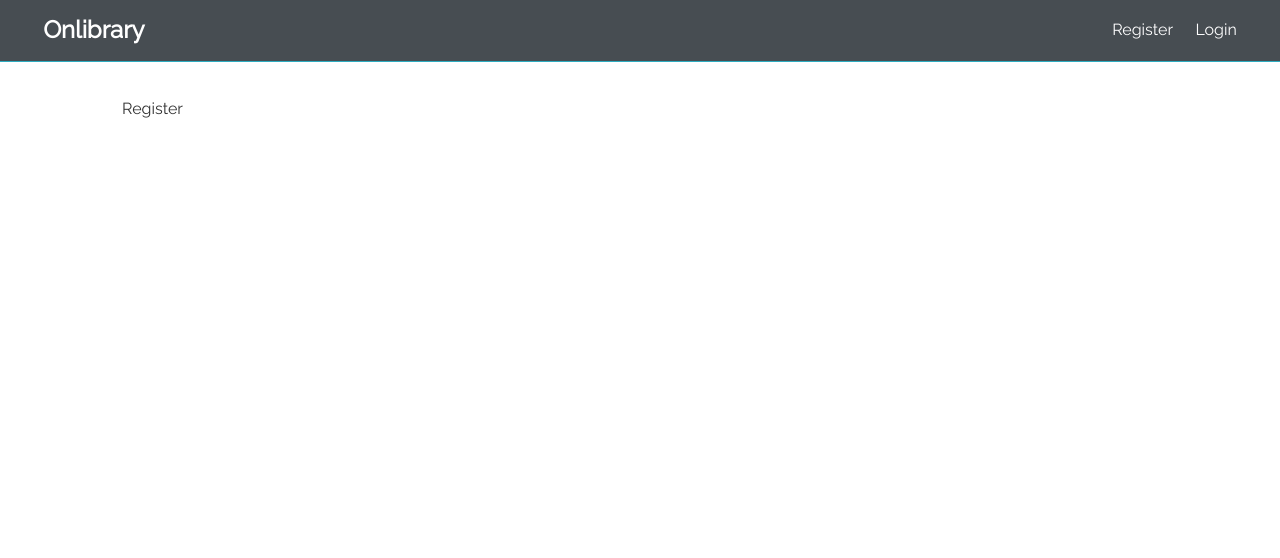
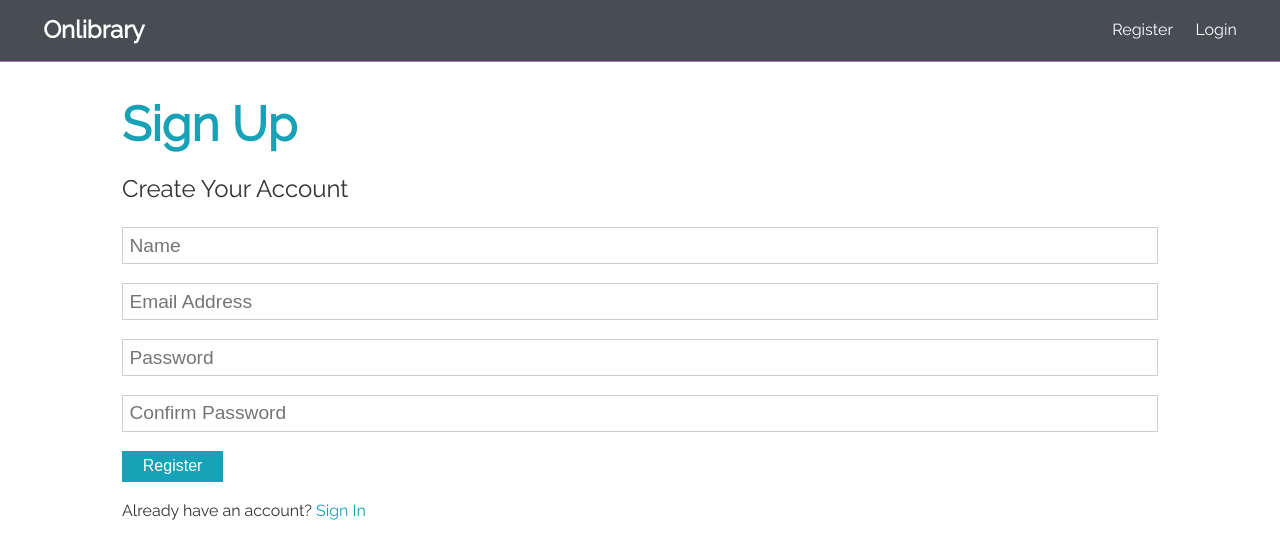
Before and after one commit to imir33/PWproject, a React (Create React App) app in the folder client/: page /register in a window 1280 px wide. Shown: the top 558 px of the page. Built offline with nearby package versions, Linux system fonts and the light colour scheme; the HTML template or start-up script is replaced by a standard one.

Commit message:
Created client side Sign Up form

```diff
--- a/client/src/components/auth/Register.js
+++ b/client/src/components/auth/Register.js
@@ -1,7 +1,83 @@
-import React from 'react';
+import React, { Fragment, useState } from 'react';
 
 const Register = () => {
-  return <div>Register</div>;
+  const [formData, setFormData] = useState({
+    name: '',
+    email: '',
+    password: '',
+    password2: '',
+  });
+
+  const { name, email, password, password2 } = formData;
+
+  const onChange = (e) =>
+    setFormData({ ...formData, [e.target.name]: e.target.value });
+
+  const onSubmit = (e) => {
+    e.preventDefault();
+    if (password !== password2) {
+      console.log('Passwords do not match');
+    } else {
+      console.log(formData);
+    }
+  };
+
+  return (
+    <Fragment>
+      <h1 className='large text-primary'>Sign Up</h1>
+      <p className='lead'>
+        <i className='fas fa-user'></i>Create Your Account
+      </p>
+      <form className='form' onSubmit={(e) => onSubmit(e)}>
+        <div className='form-group'>
+          <input
+            type='text'
+            placeholder='Name'
+            name='name'
+            value={name}
+            onChange={(e) => onChange(e)}
+            required
+          />
+        </div>
+        <div className='form-group'>
+          <input
+            type='email'
+            placeholder='Email Address'
+            name='email'
+            value={email}
+            onChange={(e) => onChange(e)}
+            req
+          />
+        </div>
+        <div className='form-group'>
+          <input
+            type='password'
+            placeholder='Password'
+            minLength='6'
+            name='password'
+            value={password}
+            onChange={(e) => onChange(e)}
+            required
+          />
+        </div>
+        <div className='form-group'>
+          <input
+            type='password'
+            placeholder='Confirm Password'
+            minLength='6'
+            name='password2'
+            value={password2}
+            onChange={(e) => onChange(e)}
+            required
+          />
+        </div>
+        <input type='submit' value='Register' className='btn btn-primary' />
+      </form>
+      <p className='my-1'>
+        Already have an account? <a href='login.html'>Sign In</a>
+      </p>
+    </Fragment>
+  );
 };
 
 export default Register;
```
